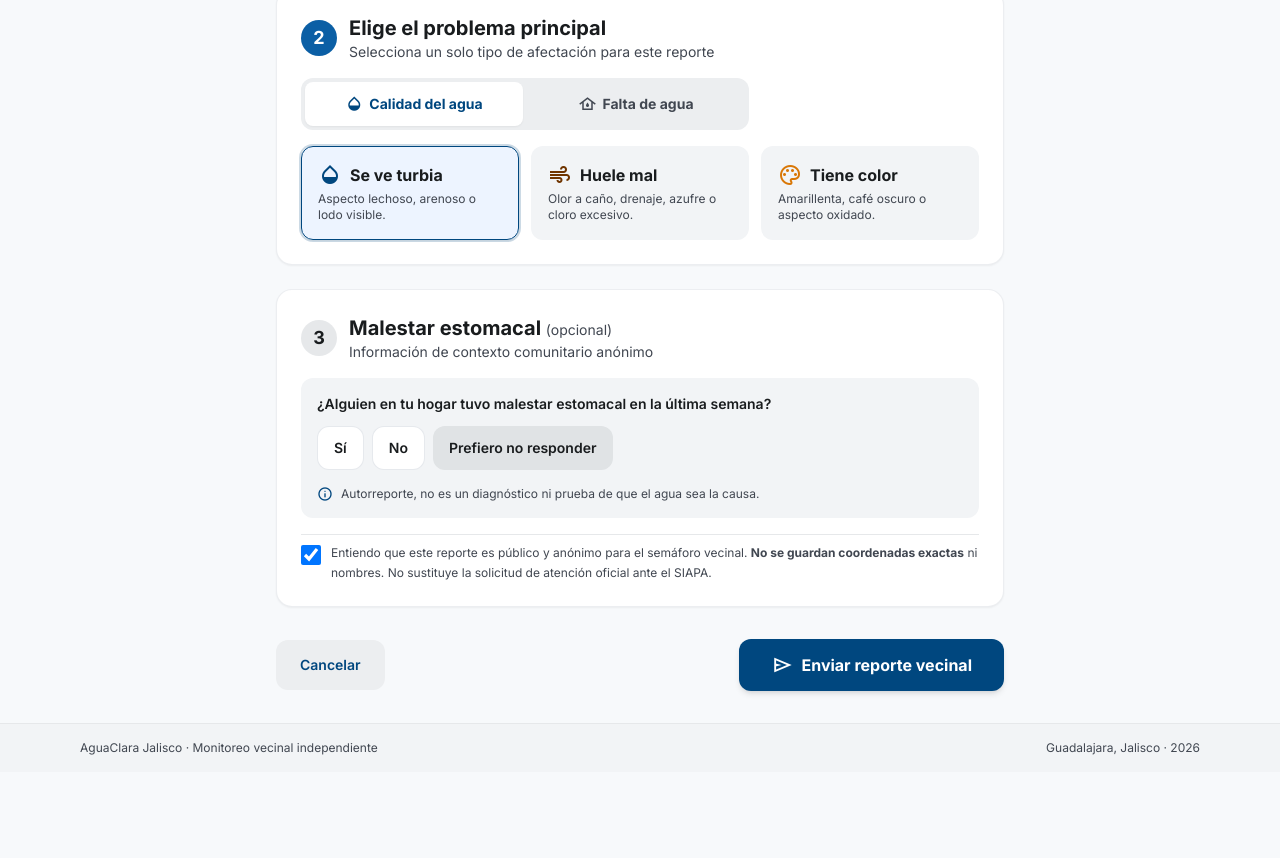
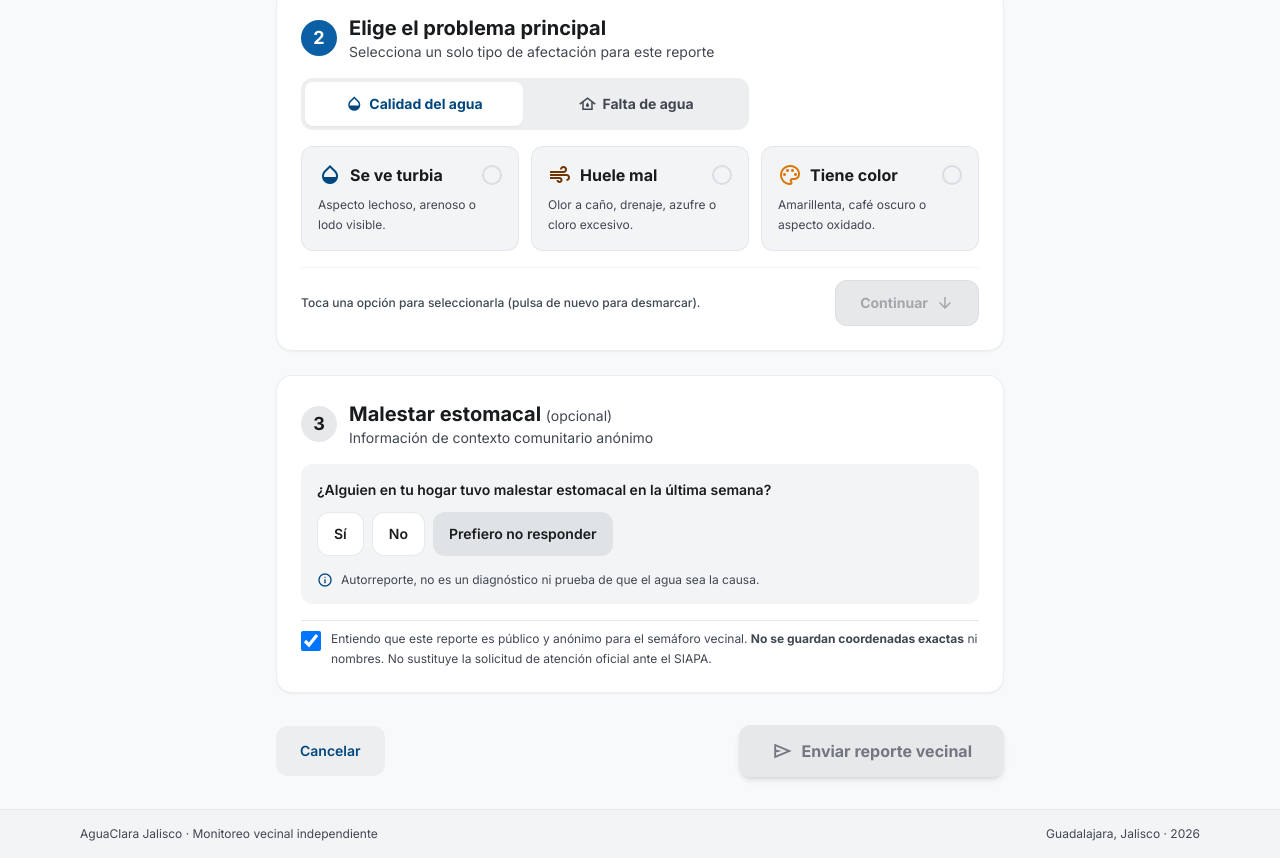
Before and after one commit to Kellyjudith/Hackaton_APEX, a React (Vite) app: page /reportar in a window 1280 px wide. Shown: the part 645-1503 px from the top of the page. Before the commit the page ends 1417 px from the top, so only its background shows below. Built offline with nearby package versions, Linux system fonts and the light colour scheme; the HTML template or start-up script is replaced by a standard one.

Commit message:
fix(reportar): alternar seleccion en paso 2, inicio vacio y deshabilitar continuar sin tipo

```diff
--- a/src/pages/Reportar.jsx
+++ b/src/pages/Reportar.jsx
@@ -11,7 +11,7 @@ export default function Reportar() {
   // Estados del formulario
   const [coloniaId, setColoniaId] = useState('oblatos');
   const [pestaña, setPestaña] = useState('calidad'); // 'calidad' | 'falta'
-  const [tipoSeleccionado, setTipoSeleccionado] = useState('turbia'); // 'turbia' | 'olor' | 'color' | 'falta_agua'
+  const [tipoSeleccionado, setTipoSeleccionado] = useState(null); // 'turbia' | 'olor' | 'color' | 'falta_agua' | null
   const [sintomas, setSintomas] = useState(null); // true | false | null
   const [avisoAceptado, setAvisoAceptado] = useState(true);
 
@@ -60,15 +60,19 @@ export default function Reportar() {
 
   const cambiarPestaña = (nuevaPestaña) => {
     setPestaña(nuevaPestaña);
-    if (nuevaPestaña === 'falta') {
-      setTipoSeleccionado('falta_agua');
-    } else {
-      setTipoSeleccionado('turbia');
-    }
+    setTipoSeleccionado(null);
+  };
+
+  const toggleTipo = (tipo) => {
+    setTipoSeleccionado(prev => (prev === tipo ? null : tipo));
   };
 
   const handleSubmit = (e) => {
     e.preventDefault();
+
+    if (!tipoSeleccionado) {
+      return;
+    }
 
     const hoy = new Date().toISOString().split('T')[0];
 
@@ -231,106 +235,139 @@ export default function Reportar() {
             {/* Opciones de Calidad del Agua */}
             {pestaña === 'calidad' && (
               <div className="grid grid-cols-1 sm:grid-cols-3 gap-3">
-                <label className={`flex flex-col p-4 rounded-xl border cursor-pointer transition-all ${
-                  tipoSeleccionado === 'turbia'
-                    ? 'bg-primary-fixed/40 border-primary ring-2 ring-primary/20 shadow-sm'
-                    : 'bg-surface-container-low border-transparent hover:bg-surface-container'
-                }`}>
-                  <input
-                    type="radio"
-                    name="tipoProblema"
-                    value="turbia"
-                    checked={tipoSeleccionado === 'turbia'}
-                    onChange={() => setTipoSeleccionado('turbia')}
-                    className="sr-only"
-                  />
-                  <div className="flex items-center gap-2 mb-1">
-                    <span className="material-symbols-outlined text-primary text-[24px]">opacity</span>
-                    <span className="font-bold text-base text-on-surface">Se ve turbia</span>
+                {[
+                  {
+                    id: 'turbia',
+                    titulo: 'Se ve turbia',
+                    desc: 'Aspecto lechoso, arenoso o lodo visible.',
+                    icono: 'opacity',
+                    colorIcono: 'text-primary',
+                  },
+                  {
+                    id: 'olor',
+                    titulo: 'Huele mal',
+                    desc: 'Olor a caño, drenaje, azufre o cloro excesivo.',
+                    icono: 'air',
+                    colorIcono: 'text-tertiary',
+                  },
+                  {
+                    id: 'color',
+                    titulo: 'Tiene color',
+                    desc: 'Amarillenta, café oscuro o aspecto oxidado.',
+                    icono: 'palette',
+                    colorIcono: 'text-amber-600',
+                  },
+                ].map((op) => {
+                  const activo = tipoSeleccionado === op.id;
+                  return (
+                    <button
+                      key={op.id}
+                      type="button"
+                      onClick={() => toggleTipo(op.id)}
+                      className={`text-left flex flex-col justify-between p-4 rounded-xl border transition-all cursor-pointer ${
+                        activo
+                          ? 'bg-primary-fixed/40 border-2 border-primary ring-2 ring-primary/20 shadow-sm'
+                          : 'bg-surface-container-low border-outline-variant/30 hover:bg-surface-container hover:border-outline-variant/60'
+                      }`}
+                    >
+                      <div className="w-full">
+                        <div className="flex items-center justify-between gap-2 mb-2">
+                          <div className="flex items-center gap-2">
+                            <span className={`material-symbols-outlined ${op.colorIcono} text-[24px]`}>
+                              {op.icono}
+                            </span>
+                            <span className="font-bold text-base text-on-surface">{op.titulo}</span>
                           </div>
-                  <p className="text-xs text-on-surface-variant">Aspecto lechoso, arenoso o lodo visible.</p>
-                </label>
-
-                <label className={`flex flex-col p-4 rounded-xl border cursor-pointer transition-all ${
-                  tipoSeleccionado === 'olor'
-                    ? 'bg-primary-fixed/40 border-primary ring-2 ring-primary/20 shadow-sm'
-                    : 'bg-surface-container-low border-transparent hover:bg-surface-container'
-                }`}>
-                  <input
-                    type="radio"
-                    name="tipoProblema"
-                    value="olor"
-                    checked={tipoSeleccionado === 'olor'}
-                    onChange={() => setTipoSeleccionado('olor')}
-                    className="sr-only"
-                  />
-                  <div className="flex items-center gap-2 mb-1">
-                    <span className="material-symbols-outlined text-tertiary text-[24px]">air</span>
-                    <span className="font-bold text-base text-on-surface">Huele mal</span>
+                          {activo ? (
+                            <span className="inline-flex items-center gap-1 text-[11px] font-bold text-primary bg-surface-container-lowest px-2 py-0.5 rounded-full border border-primary/30 shadow-xs shrink-0">
+                              <span className="material-symbols-outlined text-[15px]">check_circle</span>
+                              <span>Seleccionado</span>
+                            </span>
+                          ) : (
+                            <span className="w-5 h-5 rounded-full border-2 border-outline-variant/50 shrink-0"></span>
+                          )}
                         </div>
-                  <p className="text-xs text-on-surface-variant">Olor a caño, drenaje, azufre o cloro excesivo.</p>
-                </label>
-
-                <label className={`flex flex-col p-4 rounded-xl border cursor-pointer transition-all ${
-                  tipoSeleccionado === 'color'
-                    ? 'bg-primary-fixed/40 border-primary ring-2 ring-primary/20 shadow-sm'
-                    : 'bg-surface-container-low border-transparent hover:bg-surface-container'
-                }`}>
-                  <input
-                    type="radio"
-                    name="tipoProblema"
-                    value="color"
-                    checked={tipoSeleccionado === 'color'}
-                    onChange={() => setTipoSeleccionado('color')}
-                    className="sr-only"
-                  />
-                  <div className="flex items-center gap-2 mb-1">
-                    <span className="material-symbols-outlined text-amber-600 text-[24px]">palette</span>
-                    <span className="font-bold text-base text-on-surface">Tiene color</span>
+                        <p className="text-xs text-on-surface-variant leading-relaxed">{op.desc}</p>
                       </div>
-                  <p className="text-xs text-on-surface-variant">Amarillenta, café oscuro o aspecto oxidado.</p>
-                </label>
+                    </button>
+                  );
+                })}
               </div>
             )}
 
-            {/* 3. Tarjeta seleccionable en Falta de Agua: "No tengo agua en mi casa" */}
+            {/* Opciones de Falta de Agua: "No tengo agua en mi casa" */}
             {pestaña === 'falta' && (
               <div className="flex flex-col gap-3">
-                <label className={`flex items-start gap-3.5 p-4 rounded-xl border cursor-pointer transition-all ${
-                  tipoSeleccionado === 'falta_agua'
-                    ? 'bg-sky-50 border-sky-600 ring-2 ring-sky-300 shadow-sm'
-                    : 'bg-surface-container-low border-transparent hover:bg-surface-container'
+                {(() => {
+                  const activo = tipoSeleccionado === 'falta_agua';
+                  return (
+                    <button
+                      type="button"
+                      onClick={() => toggleTipo('falta_agua')}
+                      className={`text-left flex items-start gap-3.5 p-4 rounded-xl border transition-all cursor-pointer ${
+                        activo
+                          ? 'bg-sky-50 border-2 border-sky-600 ring-2 ring-sky-300 shadow-sm'
+                          : 'bg-surface-container-low border-outline-variant/30 hover:bg-surface-container hover:border-outline-variant/60'
+                      }`}
+                    >
+                      <div className={`w-10 h-10 rounded-lg flex items-center justify-center shrink-0 shadow-sm mt-0.5 transition-colors ${
+                        activo ? 'bg-sky-600 text-white' : 'bg-surface-container-lowest text-sky-700'
                       }`}>
-                  <input
-                    type="radio"
-                    name="tipoProblema"
-                    value="falta_agua"
-                    checked={tipoSeleccionado === 'falta_agua'}
-                    onChange={() => setTipoSeleccionado('falta_agua')}
-                    className="sr-only"
-                  />
-                  <div className="w-10 h-10 rounded-lg bg-sky-600 text-white flex items-center justify-center shrink-0 shadow-sm mt-0.5">
                         <span className="material-symbols-outlined text-[24px]">water_damage</span>
                       </div>
                       <div className="flex-1">
-                    <div className="flex items-center justify-between">
-                      <span className="font-bold text-base text-sky-950">No tengo agua en mi casa</span>
-                      <span className="text-xs font-bold text-sky-700 bg-sky-200/60 px-2 py-0.5 rounded-full">
-                        Seleccionado
+                        <div className="flex items-center justify-between gap-2">
+                          <span className="font-bold text-base text-on-surface">No tengo agua en mi casa</span>
+                          {activo ? (
+                            <span className="inline-flex items-center gap-1 text-xs font-bold text-sky-900 bg-sky-200/80 px-2.5 py-0.5 rounded-full border border-sky-300 shrink-0">
+                              <span className="material-symbols-outlined text-[16px]">check_circle</span>
+                              <span>Seleccionado</span>
                             </span>
+                          ) : (
+                            <span className="w-5 h-5 rounded-full border-2 border-outline-variant/50 shrink-0"></span>
+                          )}
                         </div>
-                    <p className="text-xs text-sky-900 mt-1 leading-relaxed">
+                        <p className="text-xs text-on-surface-variant mt-1.5 leading-relaxed">
                           Corte total en la toma domiciliaria o presión insuficiente para abastecer el tinaco.
                           Este reporte se contabiliza en la capa de falta de agua, fuera del semáforo de calidad.
                         </p>
                       </div>
-                </label>
+                    </button>
+                  );
+                })()}
               </div>
             )}
+
+            {/* Botón Continuar de Paso 2 */}
+            <div className="flex flex-col sm:flex-row items-stretch sm:items-center justify-between gap-3 pt-3 border-t border-outline-variant/20">
+              <span className="text-xs text-on-surface-variant font-medium">
+                {tipoSeleccionado
+                  ? '✓ Opción seleccionada. Puedes pulsar Continuar.'
+                  : 'Toca una opción para seleccionarla (pulsa de nuevo para desmarcar).'}
+              </span>
+              <button
+                type="button"
+                disabled={!tipoSeleccionado}
+                onClick={() => {
+                  const paso3 = document.getElementById('paso-3-section');
+                  if (paso3) {
+                    paso3.scrollIntoView({ behavior: 'smooth' });
+                  }
+                }}
+                className={`min-h-[46px] px-6 rounded-xl font-bold text-xs sm:text-sm flex items-center justify-center gap-2 transition-all ${
+                  tipoSeleccionado
+                    ? 'bg-primary hover:bg-primary-container text-on-primary shadow-sm cursor-pointer active:scale-95'
+                    : 'bg-surface-container-high text-on-surface-variant/40 cursor-not-allowed border border-outline-variant/30'
+                }`}
+              >
+                <span>Continuar</span>
+                <span className="material-symbols-outlined text-[18px]">arrow_downward</span>
+              </button>
+            </div>
           </section>
 
           {/* PASO 3: Pregunta opcional de salud + Aviso */}
-          <section className="bg-surface-container-lowest rounded-2xl p-5 sm:p-space-lg shadow-sm border border-outline-variant/30 flex flex-col gap-4">
+          <section id="paso-3-section" className="bg-surface-container-lowest rounded-2xl p-5 sm:p-space-lg shadow-sm border border-outline-variant/30 flex flex-col gap-4">
             <div className="flex items-center gap-3">
               <span className="w-9 h-9 rounded-full bg-surface-container-high text-on-surface font-bold text-lg flex items-center justify-center shrink-0">
                 3
@@ -416,10 +453,10 @@ export default function Reportar() {
 
             <button
               type="submit"
-              disabled={!avisoAceptado}
+              disabled={!avisoAceptado || !tipoSeleccionado}
               className={`w-full sm:w-auto min-h-[52px] px-8 rounded-xl font-bold text-base flex items-center justify-center gap-2 shadow-md transition-all active:scale-[0.99] ${
-                avisoAceptado
-                  ? 'bg-primary hover:bg-primary-container text-on-primary'
+                avisoAceptado && tipoSeleccionado
+                  ? 'bg-primary hover:bg-primary-container text-on-primary cursor-pointer'
                   : 'bg-surface-container-high text-outline cursor-not-allowed'
               }`}
             >
```
Lines whose indentation alone changed are shown as unchanged.
